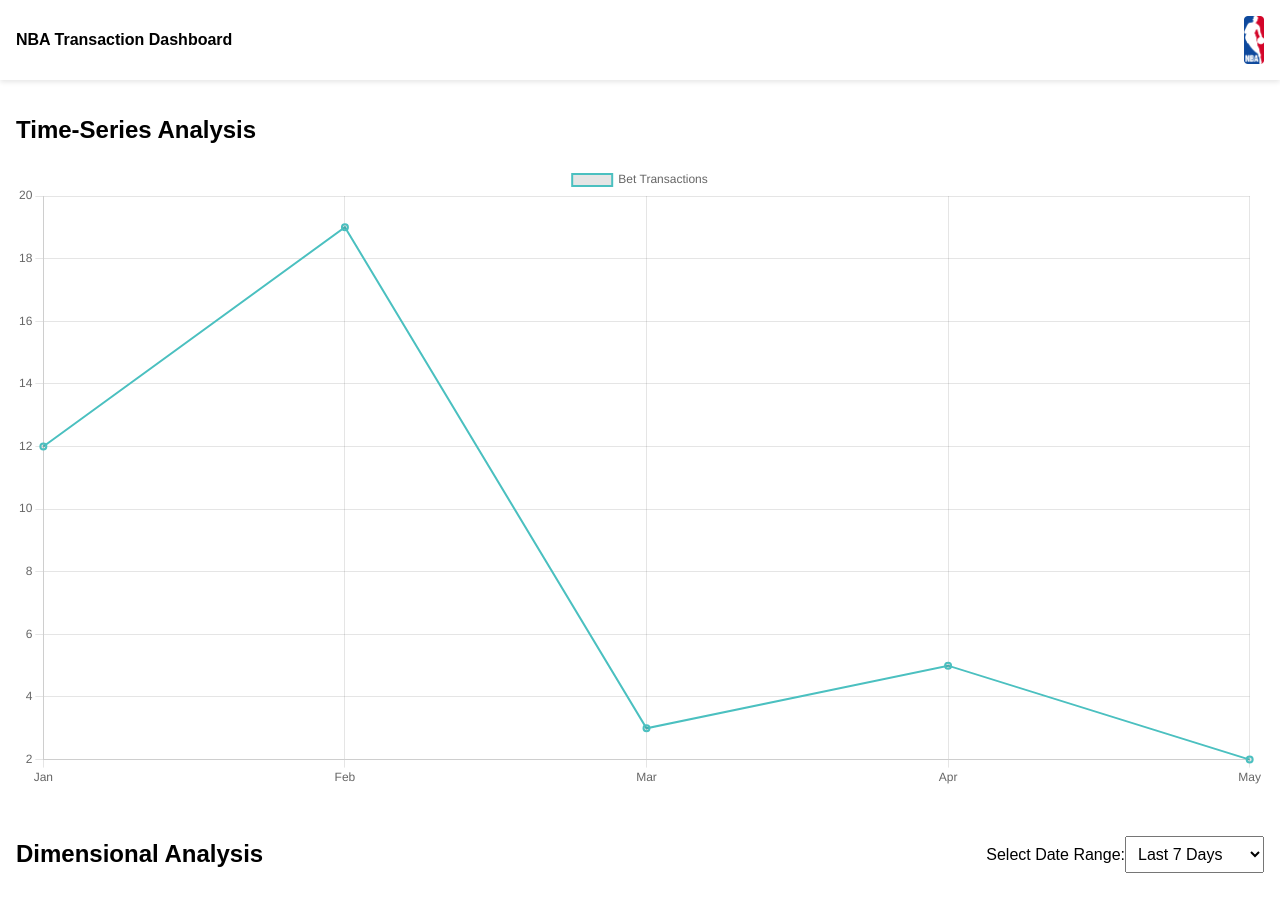
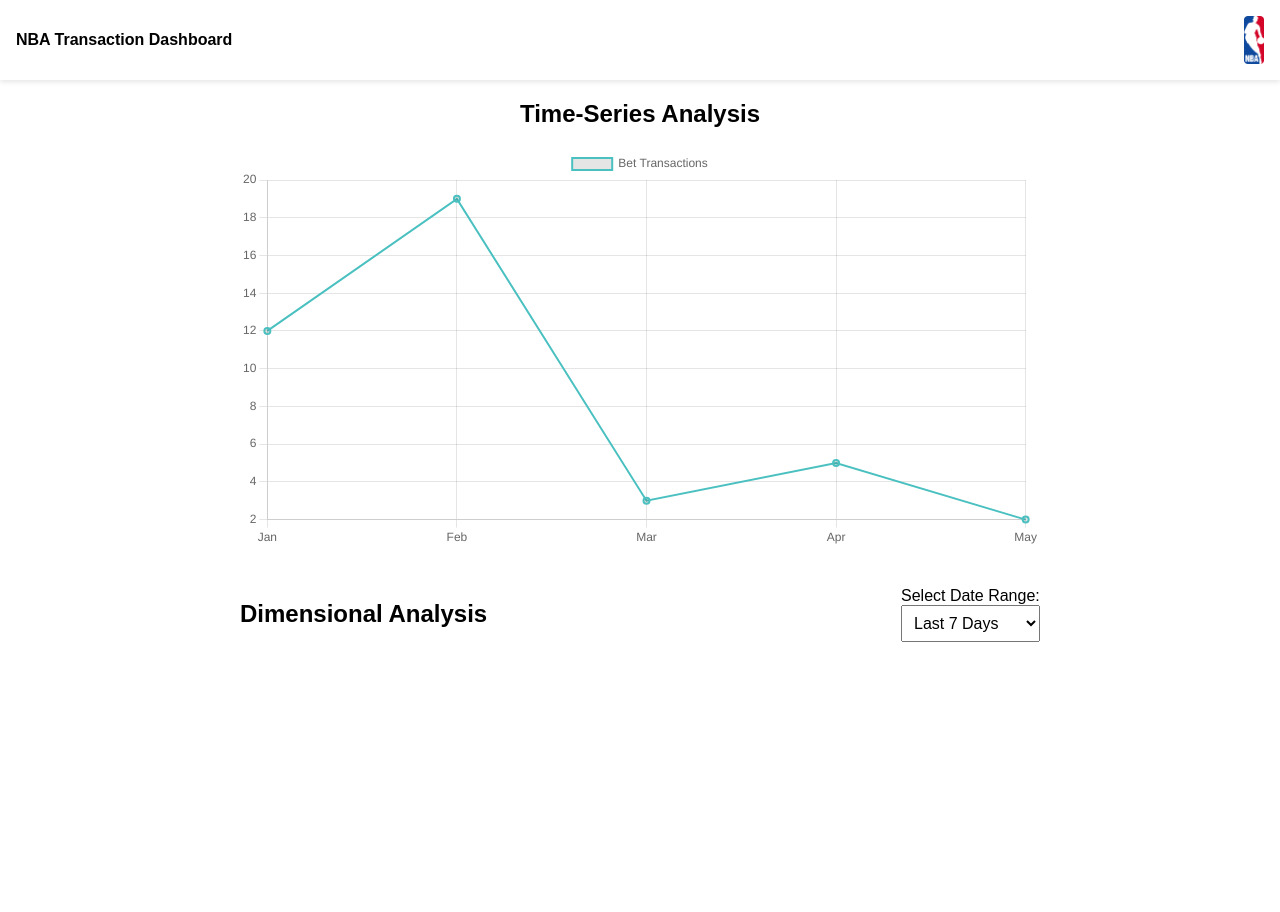
Before and after one commit to npaul007/bet-analytics-dashboard, a React (Create React App) app in the folder frontend/: page / in a window 1280 px wide. Shown: the top 912 px of the page. After the commit the page ends 800 px from the top, so only its background shows below. Built offline with nearby package versions, Linux system fonts and the light colour scheme.

Commit message:
add chart destroy in return of useEffect

```diff
--- a/frontend/src/pages/Home.js
+++ b/frontend/src/pages/Home.js
@@ -7,10 +7,13 @@ const Container = styled.div`
   display: flex;
   flex-direction: column;
   margin: 1rem;
+  max-width: 800px;
+  margin: 0 auto;
 `;
 
 const ChartSection = styled.div`
   margin-bottom: 2rem;
+  text-align: center;
 `;
 
 const DimensionalAnalysisSection = styled.div`
@@ -51,16 +54,21 @@ export const Home = () => {
 
   // State for selected date range
   const [selectedDateRange, setSelectedDateRange] = useState(dateRanges[0]);
+
   let chart = null;
 
   useEffect(() => {
     // Initialize and render the time-series chart
     const timeSeriesCanvas = document.getElementById("timeSeriesChart");
-    chart && chart.destroy();
     chart = new Chart(timeSeriesCanvas, {
       type: "line",
       data: chartData,
     });
+
+    // when component unmounts
+    return () => {
+      chart.destroy();
+    };
   }, [chartData, chart]);
 
   return (
@@ -74,10 +82,11 @@ export const Home = () => {
         <h2>Dimensional Analysis</h2>
         <div>
           <label>Select Date Range:</label>
+          <br />
           <Dropdown
             onChange={(e) => {
+              chart && chart.destroy();
               setSelectedDateRange(e.target.value);
-              chart && chart.destroy();
             }}
             value={selectedDateRange}
           >
```
